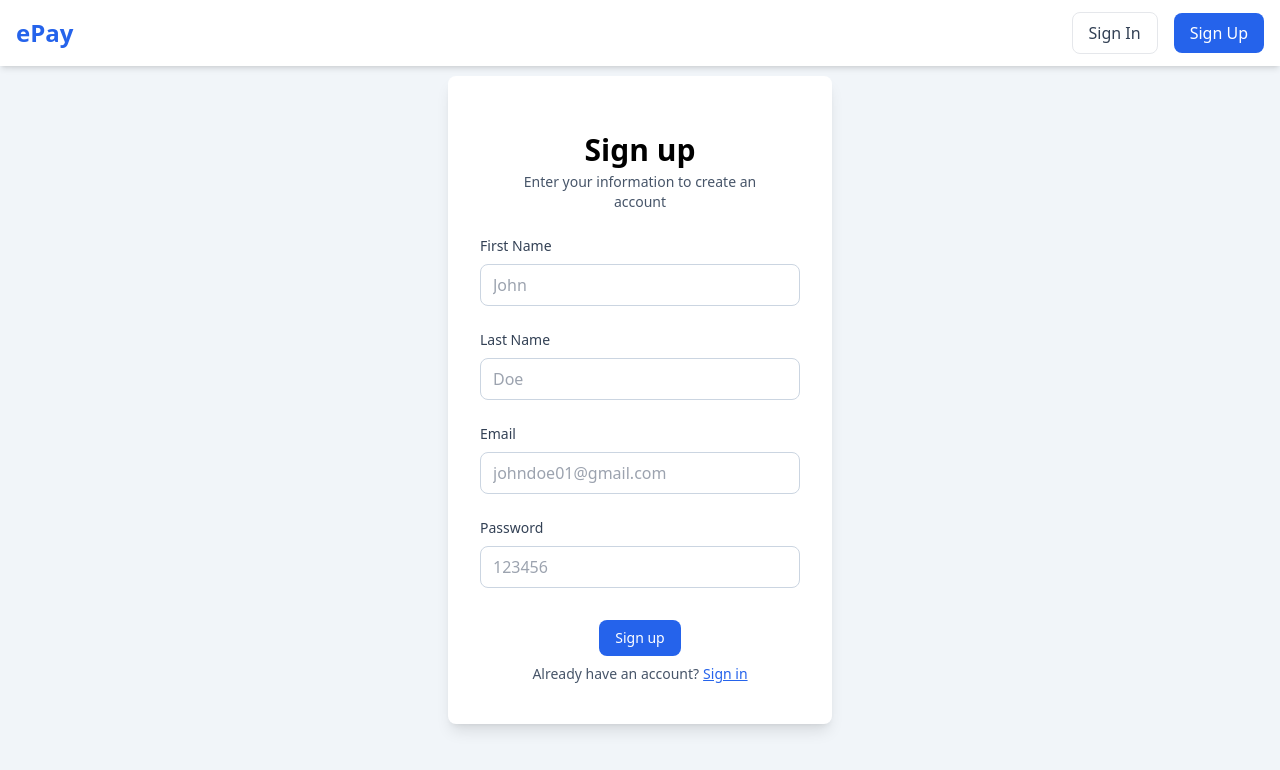
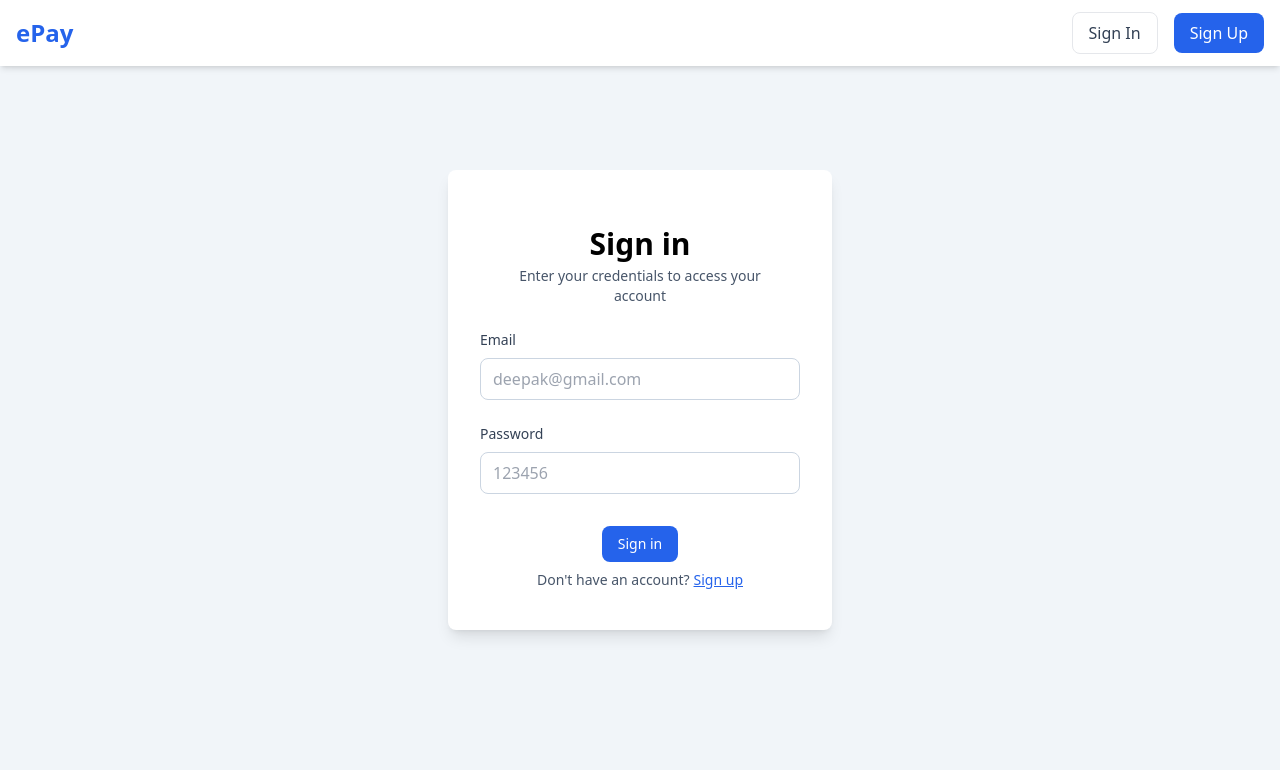
Before and after one commit to deepak-mahto/epay, a React (Vite) app in the folder frontend/: page /dashboard in a window 1280 px wide. Shown: the top 770 px of the page. Built offline with nearby package versions, Linux system fonts and the light colour scheme.

Commit message:
Redirection of the user

```diff
--- a/frontend/src/App.jsx
+++ b/frontend/src/App.jsx
@@ -26,11 +26,11 @@ function App() {
           />
           <Route
             path="/dashboard"
-            element={isLoggedIn ? <Dashboard /> : <Signup />}
+            element={isLoggedIn ? <Dashboard /> : <Signin />}
           />
           <Route
             path="/send"
-            element={isLoggedIn ? <SendMoney /> : <Signup />}
+            element={isLoggedIn ? <SendMoney /> : <Signin />}
           />
         </Routes>
       </BrowserRouter>
--- a/frontend/src/components/Appbar.jsx
+++ b/frontend/src/components/Appbar.jsx
@@ -1,10 +1,9 @@
 import React from "react";
-import { Link, useNavigate } from "react-router-dom";
+import { Link } from "react-router-dom";
 import useFetch from "../hooks/useFetch";
 
 const Appbar = () => {
   const { userFirstName, isLoggedIn } = useFetch();
-  const navigate = useNavigate();
 
   return (
     <div className="shadow-md bg-white fixed w-full top-0 z-50">
@@ -24,7 +23,7 @@ const Appbar = () => {
               <button
                 onClick={() => {
                   localStorage.removeItem("token");
-                  navigate("/signin");
+                  window.location.href = "/signin";
                 }}
                 className="text-slate-700 hover:text-blue-600 transition-colors duration-200"
               >
--- a/frontend/src/components/InputBox.jsx
+++ b/frontend/src/components/InputBox.jsx
@@ -1,6 +1,6 @@
 import React from "react";
 
-const InputBox = ({ label, placeholder, onChange }) => {
+const InputBox = ({ label, placeholder, onChange, type }) => {
   return (
     <div className="mb-4">
       <div className="text-sm font-medium text-left py-2 text-slate-700">
@@ -9,6 +9,7 @@ const InputBox = ({ label, placeholder, onChange }) => {
       <input
         onChange={onChange}
         placeholder={placeholder}
+        type={type}
         className="w-full px-3 py-2 border border-slate-300 rounded-lg focus:outline-none focus:border-slate-500 focus:ring-1 focus:ring-slate-500"
       />
     </div>
--- a/frontend/src/pages/Signin.jsx
+++ b/frontend/src/pages/Signin.jsx
@@ -6,12 +6,10 @@ import Button from "../components/Button";
 import BottomWarning from "../components/BottomWarning";
 import axios from "axios";
 import Appbar from "../components/Appbar";
-import { useNavigate } from "react-router-dom";
 
 const Signin = () => {
   const [username, setUsername] = useState("");
   const [password, setPassword] = useState("");
-  const navigate = useNavigate();
 
   return (
     <div className="bg-slate-100 h-screen flex justify-center items-center">
@@ -21,13 +19,14 @@ const Signin = () => {
         <SubHeading label={"Enter your credentials to access your account"} />
         <InputBox
           onChange={(e) => setUsername(e.target.value)}
-          placeholder={"johndoe01@gmail.com"}
+          placeholder={"deepak@gmail.com"}
           label={"Email"}
         />
         <InputBox
           onChange={(e) => setPassword(e.target.value)}
           placeholder={"123456"}
           label={"Password"}
+          type={"password"}
         />
         <div className="pt-4">
           <Button
@@ -40,7 +39,7 @@ const Signin = () => {
                 }
               );
               localStorage.setItem("token", response.data.token);
-              navigate("/dashboard");
+              window.location.href = "/dashboard";
             }}
             label={"Sign in"}
           />
--- a/frontend/src/pages/Signup.jsx
+++ b/frontend/src/pages/Signup.jsx
@@ -6,14 +6,13 @@ import Button from "../components/Button";
 import BottomWarning from "../components/BottomWarning";
 import axios from "axios";
 import Appbar from "../components/Appbar";
-import { useNavigate } from "react-router-dom";
 
 const Signup = () => {
   const [firstName, setFirstName] = useState("");
   const [lastName, setLastName] = useState("");
   const [username, setUsername] = useState("");
   const [password, setPassword] = useState("");
-  const navigate = useNavigate();
+
   return (
     <div className="bg-slate-100 h-screen flex justify-center items-center">
       <Appbar />
@@ -32,13 +31,14 @@ const Signup = () => {
         />
         <InputBox
           onChange={(e) => setUsername(e.target.value)}
-          placeholder={"johndoe01@gmail.com"}
+          placeholder={"deepak@gmail.com"}
           label={"Email"}
         />
         <InputBox
           onChange={(e) => setPassword(e.target.value)}
           placeholder={"123456"}
           label={"Password"}
+          type={"password"}
         />
         <div className="pt-4">
           <Button
@@ -53,7 +53,7 @@ const Signup = () => {
                 }
               );
               localStorage.setItem("token", response.data.token);
-              navigate("/dashboard");
+              window.location.href = "/dashboard";
             }}
             label={"Sign up"}
           />
```
